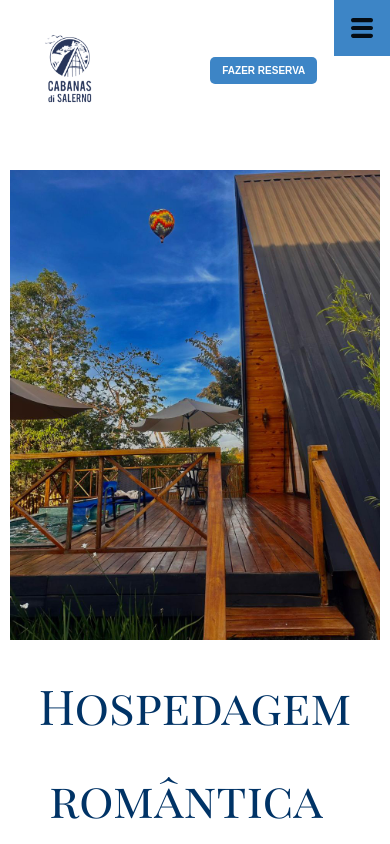
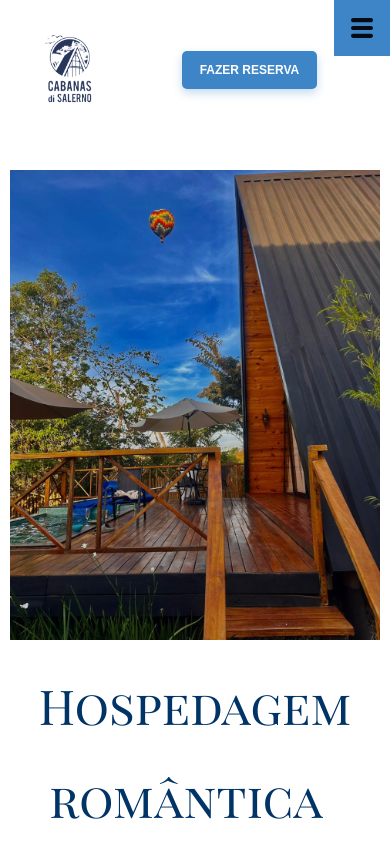
Before and after one commit to painelpagamentos/cabanadisalerno, a website: page index.html in a window 390 px wide. Shown: the top 844 px of the page. Drawn offline with nearby package versions, Linux system fonts and the light colour scheme; no server answers.

Commit message:
Mobile UI: Increase reservation button size in header for better visibility

```diff
--- a/assets/reserva.css
+++ b/assets/reserva.css
@@ -420,14 +420,15 @@
         display: block !important;
         background-color: #3d85c6;
         color: white;
-        padding: 8px 12px;
+        padding: 12px 18px; /* Botão maior */
         border-radius: 5px;
-        font-size: 10px;
+        font-size: 12px; /* Fonte maior */
         font-weight: bold;
         text-transform: uppercase;
         border: none;
         white-space: nowrap;
         order: 2;
+        box-shadow: 0 4px 10px rgba(61, 133, 198, 0.3);
     }
 
     /* Esconder o botão original dentro do menu no mobile se necessário */
```
